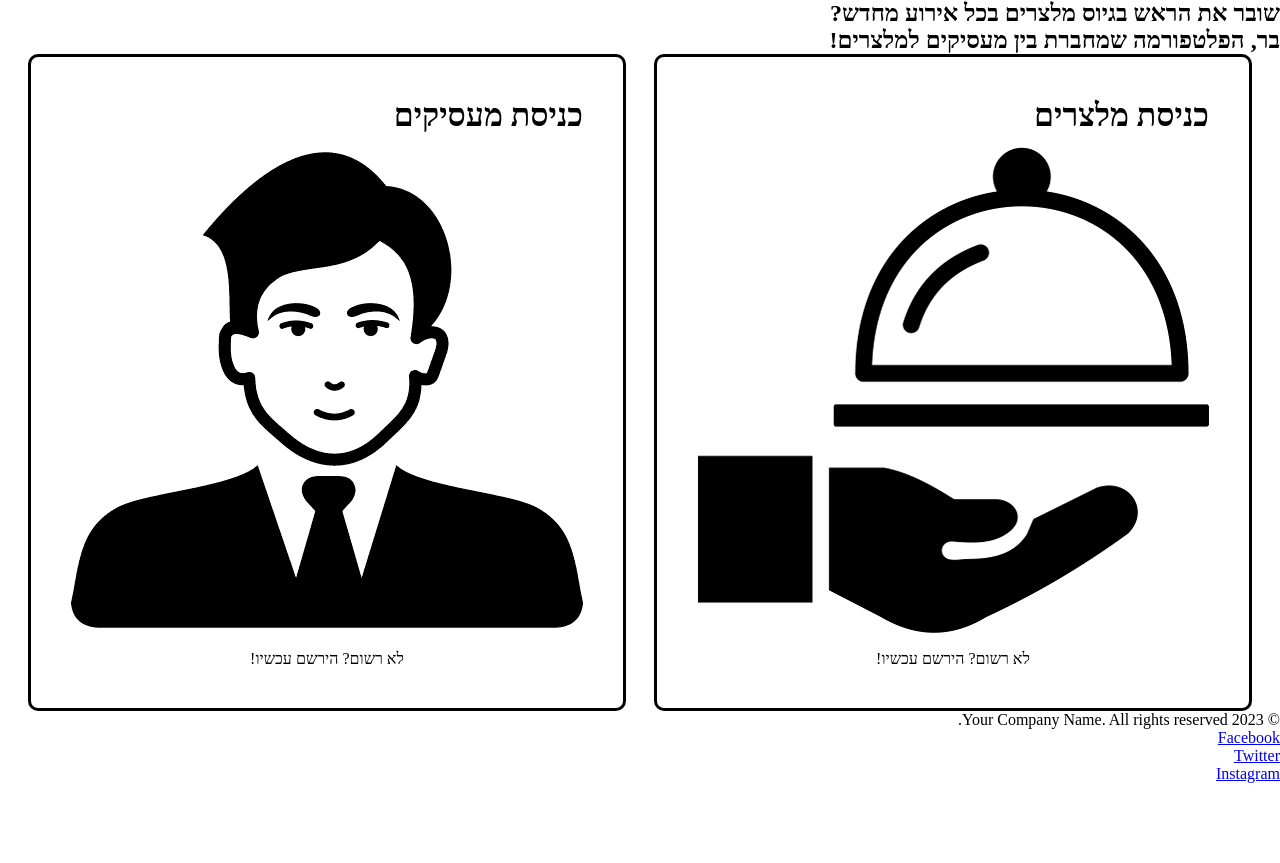
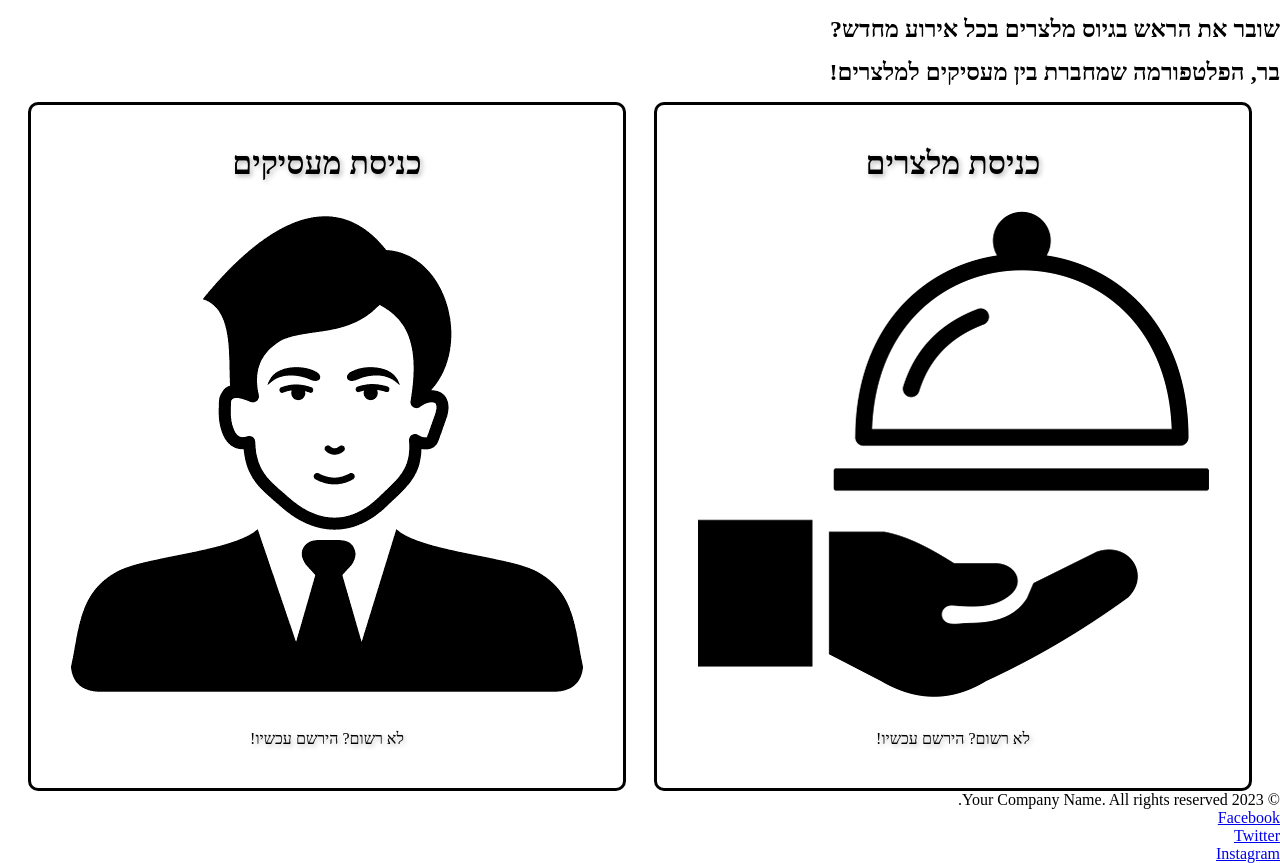
Before and after one commit to Zipory/BAR, a React (Create React App) app in the folder client/: page / in a window 1280 px wide. Before the commit the page ends 800 px from the top, so only its background shows below. Built offline with nearby package versions, Linux system fonts and the light colour scheme.

Commit message:
improve css

```diff
--- a/client/src/components/Home.jsx
+++ b/client/src/components/Home.jsx
@@ -9,7 +9,7 @@ const slogan = [
 ];
 const HomePage = () => {
   return (
-    <div>
+    <div className="home">
       <h2>{slogan[Math.floor(Math.random() * slogan.length)]}</h2>
       <h2>בר, הפלטפורמה שמחברת בין מעסיקים למלצרים!</h2>
       <div className="entry-windows">
--- a/client/src/components/home-page/EmployersEntry.jsx
+++ b/client/src/components/home-page/EmployersEntry.jsx
@@ -3,9 +3,13 @@ const employer = require("../../images/employer.png");
 const EmployersEntry = () => {
   return (
     <div className="Employers entry left">
-      <h1 className="subject">כניסת מעסיקים</h1>
-      <img src={employer} alt="employer image" />
-      <p className="waiters-register-p">לא רשום? הירשם עכשיו!</p>
+      <h1 className="subject" onClick={() => {}}>
+        כניסת מעסיקים
+      </h1>
+      <img src={employer} alt="employer image" onClick={() => {}} />
+      <p className="waiters-register-p" onClick={() => {}}>
+        לא רשום? הירשם עכשיו!
+      </p>
     </div>
   );
 };
--- a/client/src/components/home-page/WaitersEntry.jsx
+++ b/client/src/components/home-page/WaitersEntry.jsx
@@ -3,9 +3,13 @@ const waiter = require("../../images/waiter.png");
 const WaitersEntry = () => {
   return (
     <div className="waiters entry right">
-      <h1 className="subject">כניסת מלצרים</h1>
-      <img src={waiter} alt="waiter image" />
-      <p className="waiters-register-p">לא רשום? הירשם עכשיו!</p>
+      <h1 className="subject" onClick={() => {}}>
+        כניסת מלצרים
+      </h1>
+      <img src={waiter} alt="waiter image" onClick={() => {}} />
+      <p className="waiters-register-p" onClick={() => {}}>
+        לא רשום? הירשם עכשיו!
+      </p>
     </div>
   );
 };
--- a/client/src/index.css
+++ b/client/src/index.css
@@ -3,19 +3,32 @@
   padding: 0;
 }
 :root {
+  --shadow-color: rgba(0, 0, 0, 0.3);
 }
 .entry-windows {
   display: flex;
   flex-direction: row;
   justify-content: space-evenly;
 }
+.home h2 {
+  margin-top: 2vh;
+}
 .entry {
   border-radius: 10px;
   border: 3px solid black;
   display: inline-block;
   padding: 5vh 5vh 5vh 5vh;
+  margin-top: 2vh;
   /* box-shadow: black 0 black 0; */
 }
+.entry p,
+.entry h1 {
+  text-align: center;
+  text-shadow: 2px 2px 5px var(--shadow-color);
+}
+.entry h1 {
+  margin-bottom: 2vh;
+}
 .entry p {
-  text-align: center;
+  margin-top: 2vh;
 }
```
